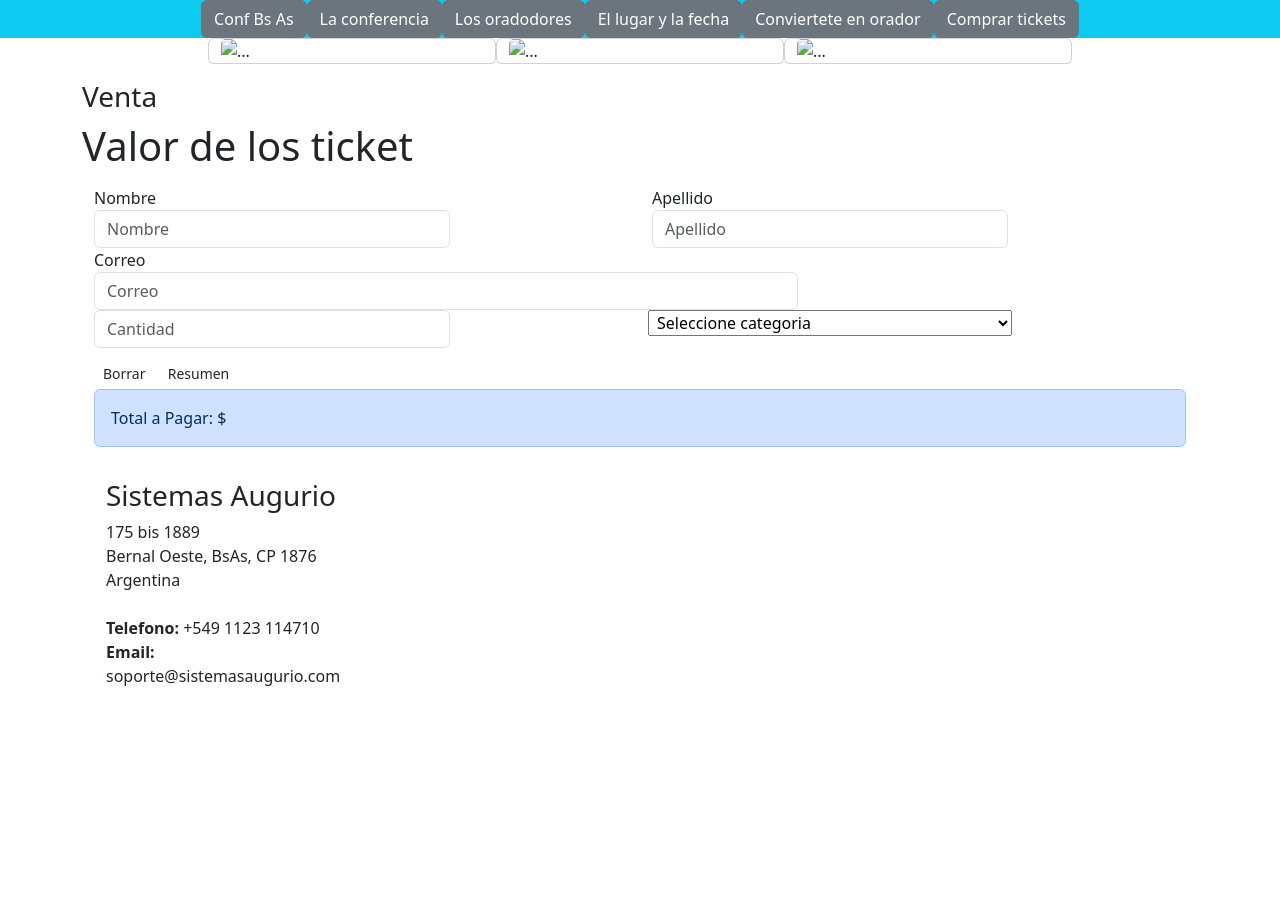
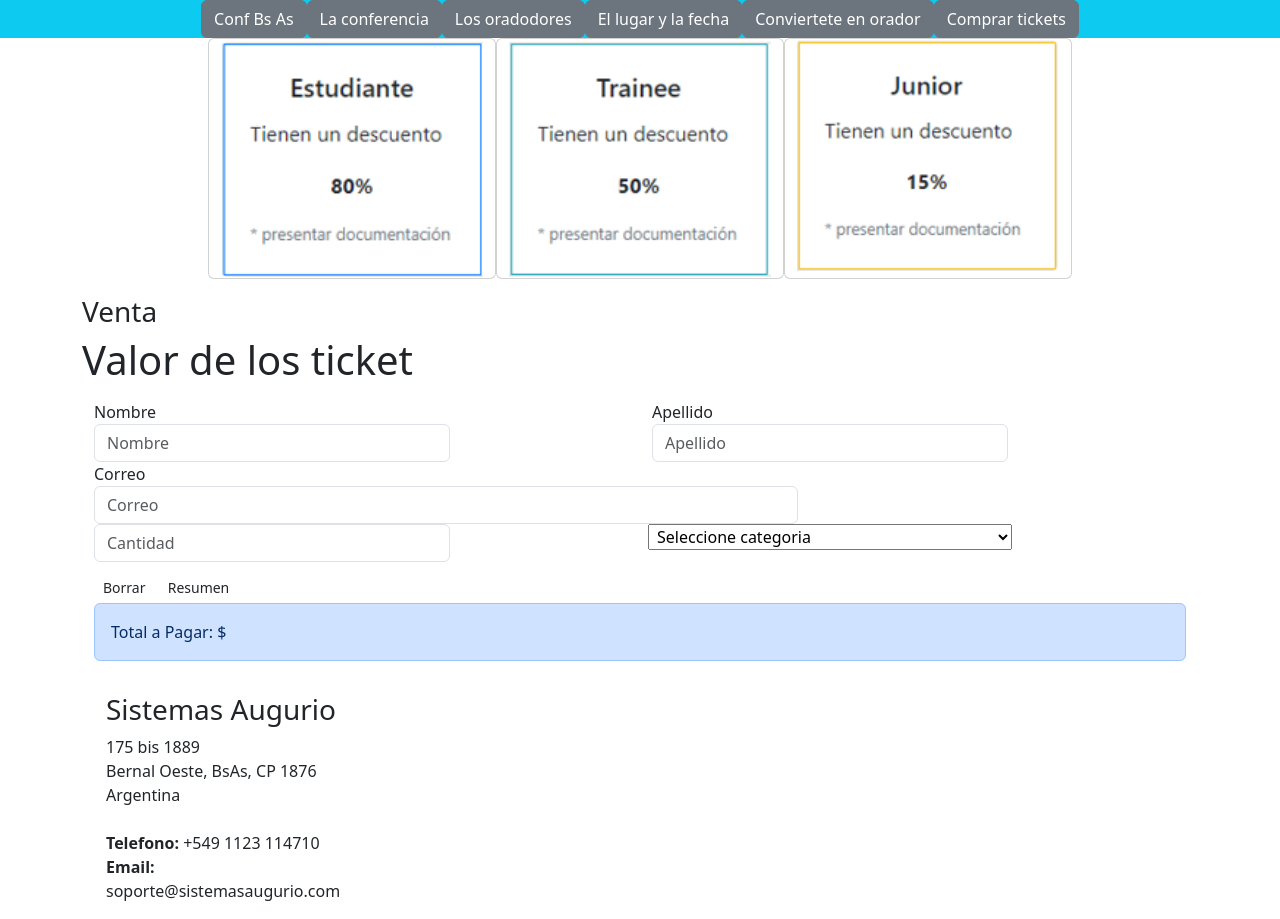
Before and after one commit to emaguero/integradorjs, a plain HTML site: page index.html in a window 1280 px wide. Before the commit the page ends 800 px from the top, so only its background shows below. Drawn offline with nearby package versions, Linux system fonts and the light colour scheme.

Commit message:
modifica ubicacion de jpg en index.html

```diff
--- a/index.html
+++ b/index.html
@@ -24,15 +24,15 @@
         <div class="d-flex justify-content-center">
           <div class="row center">
             <div class="card" style="width: 18rem;">
-              <img src="/web/codo-a-codo/zEntregar/estudiante.png" class="card-img-top" alt="...">
+              <img src="estudiante.png" class="card-img-top" alt="...">
 
             </div>
             <div class="card" style="width: 18rem;">
-              <img src="/web/codo-a-codo/zEntregar/trainee.png" class="card-img-top" alt="...">
+              <img src="/trainee.png" class="card-img-top" alt="...">
 
             </div>
             <div class="card" style="width: 18rem;">
-              <img src="/web/codo-a-codo/zEntregar/junior.png" class="card-img-top" alt="...">
+              <img src="junior.png" class="card-img-top" alt="...">
 
             </div>
           </div>
```
